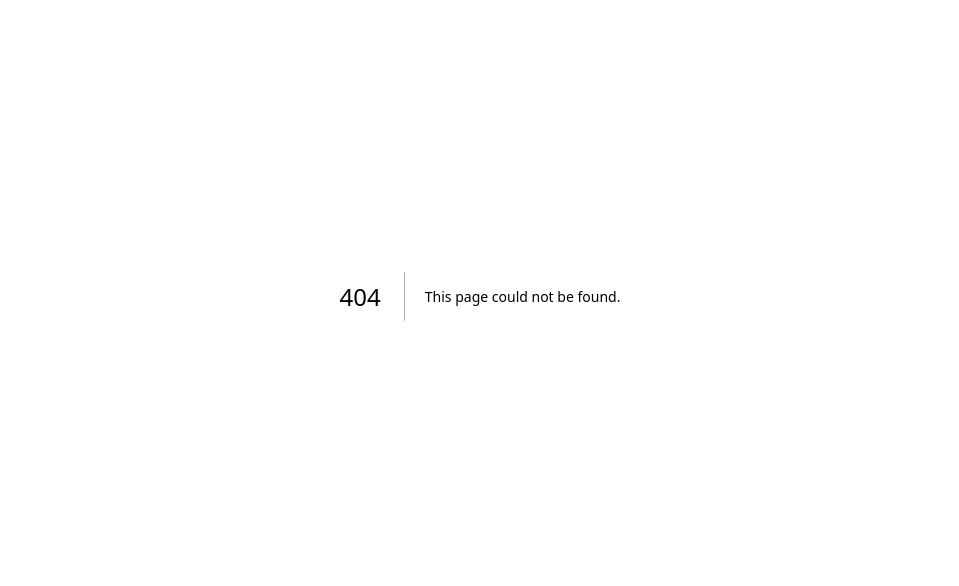
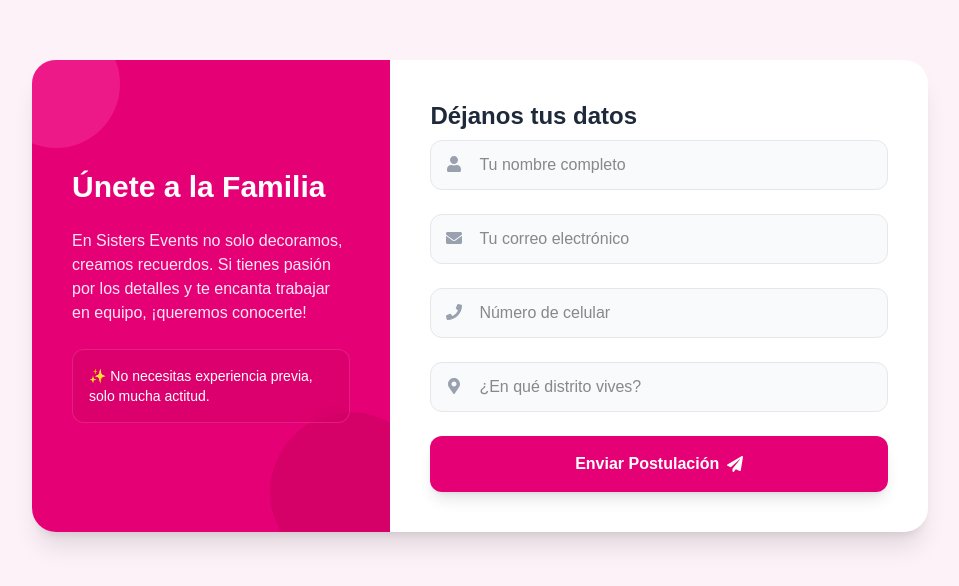
Before and after one commit to MartilloSJL/sistersevents, a Next.js app: page /trabaja-con-nosotros in a window 1280 px wide. Before the commit this address had no page. Shown: the part 104-690 px from the top of the page, without its empty margins (160-1119 px from the left). Built offline with nearby package versions, Linux system fonts and the light colour scheme.

Commit message:
Agregando imágenes y video final

```diff
--- /dev/null
+++ b/app/api/trabaja/route.ts
@@ -0,0 +1,47 @@
+import { NextResponse } from 'next/server';
+import nodemailer from 'nodemailer';
+
+export async function POST(request: Request) {
+  try {
+    const data = await request.json();
+    const { nombre, email, telefono, distrito } = data;
+
+    // 1. Configurar el transporte (el cartero)
+    const transporter = nodemailer.createTransport({
+      service: 'gmail',
+      auth: {
+        user: process.env.GMAIL_USER,
+        pass: process.env.GMAIL_PASS,
+      },
+    });
+
+    // 2. Configurar el mensaje
+    const mailOptions = {
+      from: process.env.GMAIL_USER,
+      to: process.env.GMAIL_USER, // Te llega a ti mismo
+      subject: `Nueva Postulación: ${nombre}`,
+      html: `
+        <div style="font-family: Arial, sans-serif; color: #333;">
+          <h2 style="color: #db2777;">¡Nueva Solicitud de Trabajo! 🎈</h2>
+          <p>Alguien quiere unirse al equipo de Sisters Events:</p>
+          <ul>
+            <li><strong>Nombre:</strong> ${nombre}</li>
+            <li><strong>Email:</strong> ${email}</li>
+            <li><strong>Teléfono:</strong> ${telefono}</li>
+            <li><strong>Distrito:</strong> ${distrito}</li>
+          </ul>
+          <p>Revisa estos datos y contáctalo para una entrevista.</p>
+        </div>
+      `,
+    };
+
+    // 3. Enviar el correo
+    await transporter.sendMail(mailOptions);
+
+    return NextResponse.json({ message: 'Correo enviado con éxito' }, { status: 200 });
+
+  } catch (error) {
+    console.error('Error enviando correo:', error);
+    return NextResponse.json({ message: 'Error al enviar el correo' }, { status: 500 });
+  }
+}
--- /dev/null
+++ b/app/trabaja-con-nosotros/page.tsx
@@ -0,0 +1,170 @@
+'use client';
+
+import { useState } from 'react';
+import { motion } from 'framer-motion';
+import { FaPaperPlane, FaUser, FaEnvelope, FaPhone, FaMapMarkerAlt } from 'react-icons/fa';
+
+export default function TrabajaPage() {
+  // Estado para guardar los datos del formulario
+  const [formData, setFormData] = useState({
+    nombre: '',
+    email: '',
+    telefono: '',
+    distrito: ''
+  });
+
+  // Estado para saber si se está enviando o si hubo error
+  const [status, setStatus] = useState<'idle' | 'loading' | 'success' | 'error'>('idle');
+
+  // Manejar cambios en los inputs
+  const handleChange = (e: React.ChangeEvent<HTMLInputElement | HTMLSelectElement>) => {
+    setFormData({ ...formData, [e.target.name]: e.target.value });
+  };
+
+  // Manejar el envío
+  const handleSubmit = async (e: React.FormEvent) => {
+    e.preventDefault();
+    setStatus('loading');
+
+    try {
+      const response = await fetch('/api/trabaja', {
+        method: 'POST',
+        headers: { 'Content-Type': 'application/json' },
+        body: JSON.stringify(formData),
+      });
+
+      if (response.ok) {
+        setStatus('success');
+        setFormData({ nombre: '', email: '', telefono: '', distrito: '' }); // Limpiar form
+      } else {
+        setStatus('error');
+      }
+    } catch (error) {
+      setStatus('error');
+    }
+  };
+
+  return (
+    <main className="min-h-screen bg-pink-50 flex items-center justify-center p-6">
+      <motion.div
+        initial={{ opacity: 0, y: 20 }}
+        animate={{ opacity: 1, y: 0 }}
+        className="bg-white rounded-3xl shadow-xl overflow-hidden max-w-4xl w-full flex flex-col md:flex-row"
+      >
+
+        {/* Lado Izquierdo: Imagen / Mensaje Amigable */}
+        <div className="bg-pink-600 p-10 md:w-2/5 text-white flex flex-col justify-center relative overflow-hidden">
+          <div className="absolute top-0 left-0 w-32 h-32 bg-pink-500 rounded-full -translate-x-10 -translate-y-10 opacity-50"></div>
+          <div className="absolute bottom-0 right-0 w-40 h-40 bg-pink-700 rounded-full translate-x-10 translate-y-10 opacity-50"></div>
+
+          <h2 className="text-3xl font-bold mb-6 relative z-10">Únete a la Familia</h2>
+          <p className="mb-6 relative z-10 text-pink-100">
+            En Sisters Events no solo decoramos, creamos recuerdos. Si tienes pasión por los detalles y te encanta trabajar en equipo, ¡queremos conocerte!
+          </p>
+          <div className="text-sm font-medium bg-pink-700/30 p-4 rounded-xl backdrop-blur-sm border border-pink-400/30">
+            ✨ No necesitas experiencia previa, solo mucha actitud.
+          </div>
+        </div>
+
+        {/* Lado Derecho: El Formulario */}
+        <div className="p-10 md:w-3/5">
+          {status === 'success' ? (
+            <motion.div
+              initial={{ scale: 0.8, opacity: 0 }}
+              animate={{ scale: 1, opacity: 1 }}
+              className="h-full flex flex-col items-center justify-center text-center space-y-4"
+            >
+              <div className="w-20 h-20 bg-green-100 text-green-500 rounded-full flex items-center justify-center text-4xl mb-4">🎉</div>
+              <h3 className="text-2xl font-bold text-gray-800">¡Gracias por escribirnos!</h3>
+              <p className="text-gray-500">Hemos recibido tus datos. Si tu perfil encaja con lo que buscamos, te llamaremos pronto.</p>
+              <button
+                onClick={() => setStatus('idle')}
+                className="mt-6 text-pink-600 font-bold hover:underline"
+              >
+                Enviar otra postulación
+              </button>
+            </motion.div>
+          ) : (
+            <form onSubmit={handleSubmit} className="space-y-6">
+              <h3 className="text-2xl font-bold text-gray-800 mb-2">Déjanos tus datos</h3>
+
+              {/* Input Nombre */}
+              <div className="relative">
+                <FaUser className="absolute top-4 left-4 text-gray-400" />
+                <input
+                  type="text"
+                  name="nombre"
+                  required
+                  placeholder="Tu nombre completo"
+                  value={formData.nombre}
+                  onChange={handleChange}
+                  className="w-full pl-12 pr-4 py-3 rounded-xl bg-gray-50 border border-gray-200 focus:border-pink-500 focus:ring-2 focus:ring-pink-200 outline-none transition-all"
+                />
+              </div>
+
+              {/* Input Email */}
+              <div className="relative">
+                <FaEnvelope className="absolute top-4 left-4 text-gray-400" />
+                <input
+                  type="email"
+                  name="email"
+                  required
+                  placeholder="Tu correo electrónico"
+                  value={formData.email}
+                  onChange={handleChange}
+                  className="w-full pl-12 pr-4 py-3 rounded-xl bg-gray-50 border border-gray-200 focus:border-pink-500 focus:ring-2 focus:ring-pink-200 outline-none transition-all"
+                />
+              </div>
+
+              {/* Input Teléfono */}
+              <div className="relative">
+                <FaPhone className="absolute top-4 left-4 text-gray-400" />
+                <input
+                  type="tel"
+                  name="telefono"
+                  required
+                  placeholder="Número de celular"
+                  value={formData.telefono}
+                  onChange={handleChange}
+                  className="w-full pl-12 pr-4 py-3 rounded-xl bg-gray-50 border border-gray-200 focus:border-pink-500 focus:ring-2 focus:ring-pink-200 outline-none transition-all"
+                />
+              </div>
+
+              {/* Input Distrito */}
+              <div className="relative">
+                <FaMapMarkerAlt className="absolute top-4 left-4 text-gray-400" />
+                <input
+                  type="text"
+                  name="distrito"
+                  required
+                  placeholder="¿En qué distrito vives?"
+                  value={formData.distrito}
+                  onChange={handleChange}
+                  className="w-full pl-12 pr-4 py-3 rounded-xl bg-gray-50 border border-gray-200 focus:border-pink-500 focus:ring-2 focus:ring-pink-200 outline-none transition-all"
+                />
+              </div>
+
+              <button
+                type="submit"
+                disabled={status === 'loading'}
+                className="w-full bg-pink-600 text-white font-bold py-4 rounded-xl hover:bg-pink-700 transition-colors flex items-center justify-center gap-2 shadow-lg hover:shadow-pink-500/30 disabled:opacity-70 disabled:cursor-not-allowed"
+              >
+                {status === 'loading' ? (
+                  <span>Enviando...</span>
+                ) : (
+                  <>
+                    Enviar Postulación <FaPaperPlane />
+                  </>
+                )}
+              </button>
+
+              {status === 'error' && (
+                <p className="text-red-500 text-center text-sm">Hubo un error al enviar. Por favor intenta de nuevo.</p>
+              )}
+            </form>
+          )}
+        </div>
+      </motion.div>
+    </main>
+  );
+}
--- a/package.json
+++ b/package.json
@@ -11,6 +11,7 @@
   "dependencies": {
     "framer-motion": "^12.25.0",
     "next": "16.1.1",
+    "nodemailer": "^7.0.12",
     "react": "19.2.3",
     "react-dom": "19.2.3",
     "react-icons": "^5.5.0"
@@ -18,6 +19,7 @@
   "devDependencies": {
     "@tailwindcss/postcss": "^4",
     "@types/node": "^20",
+    "@types/nodemailer": "^7.0.5",
     "@types/react": "^19",
     "@types/react-dom": "^19",
     "eslint": "^9",
```
Also changed, not shown: 1 other file (tests, documents, lock files or other folders).
